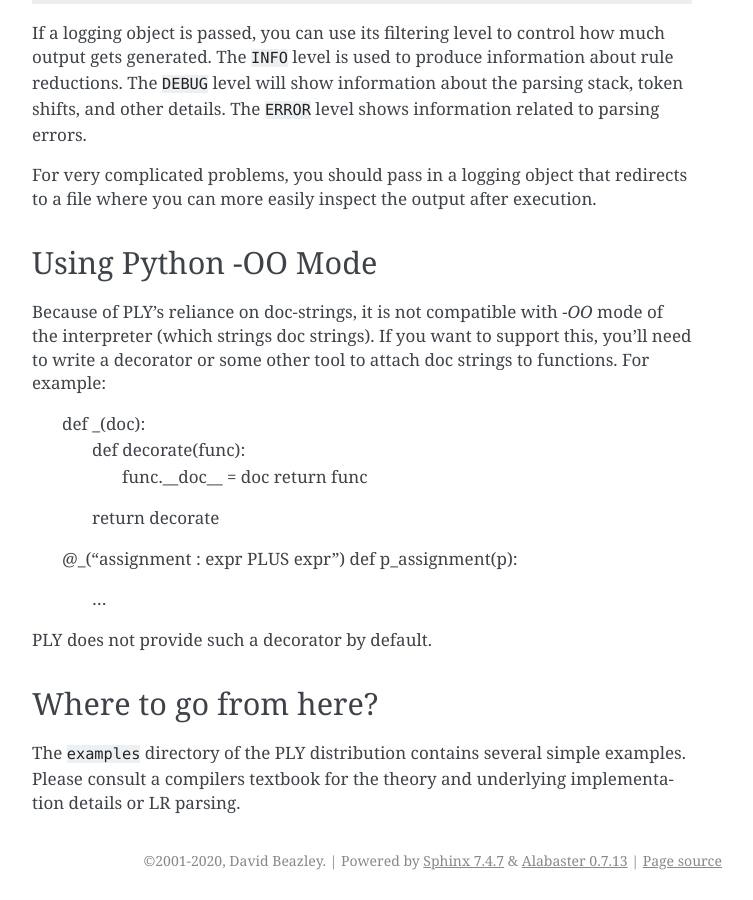
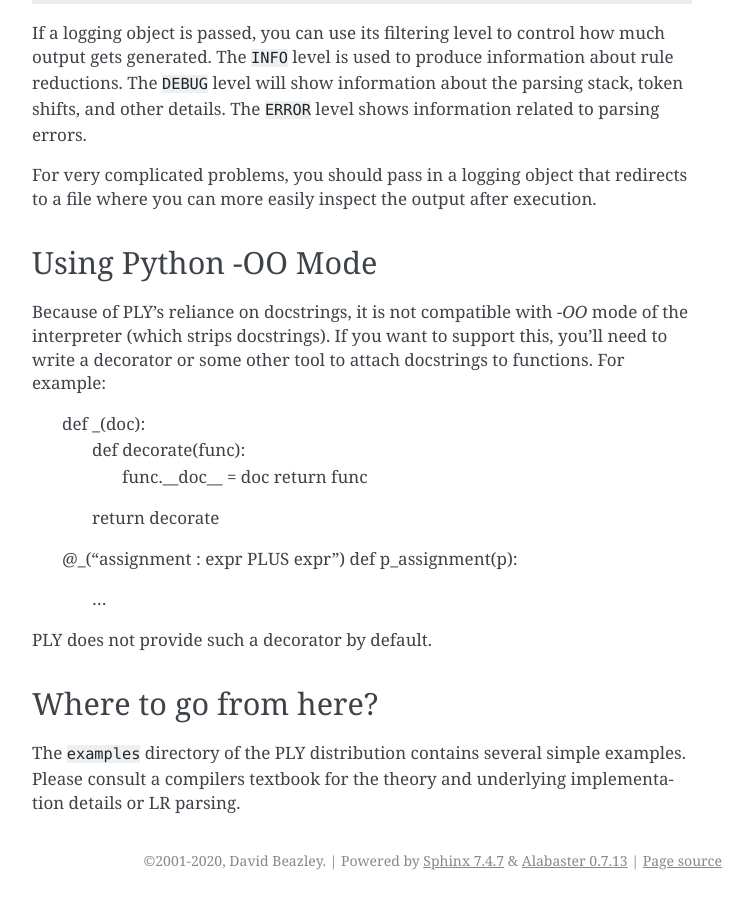
Before and after one commit to dabeaz/ply, a Sphinx documentation site: the page built from docs/ply.rst, in a window 1280 px wide and 900 px high, scrolled down 53757 px. Shown: the whole window, without its empty margins (388-1141 px from the left). Built offline with Sphinx 7.4.7, drawn with Linux system fonts in a browser that asks for light colours.

Commit message:
Fix typos

```diff
--- a/docs/ply.rst
+++ b/docs/ply.rst
@@ -2642,10 +2642,10 @@ execution.
 
 Using Python -OO Mode
 ---------------------
-Because of PLY's reliance on doc-strings, it is not compatible with
-`-OO` mode of the interpreter (which strings doc strings).  If you
+Because of PLY's reliance on docstrings, it is not compatible with
+`-OO` mode of the interpreter (which strips docstrings).  If you
 want to support this, you'll need to write a decorator or some other
-tool to attach doc strings to functions.  For example:
+tool to attach docstrings to functions.  For example:
 
     def _(doc):
         def decorate(func):
```
